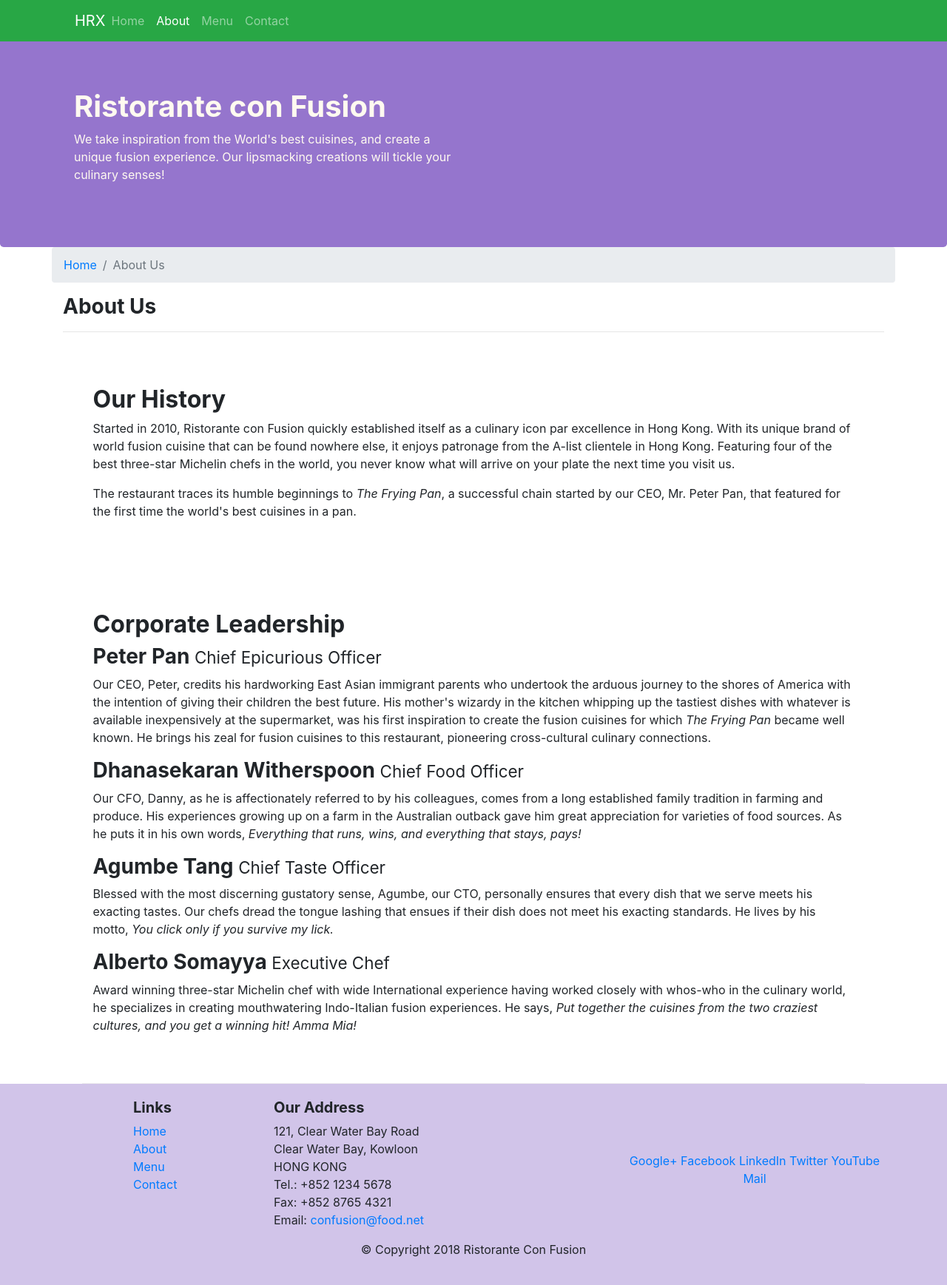
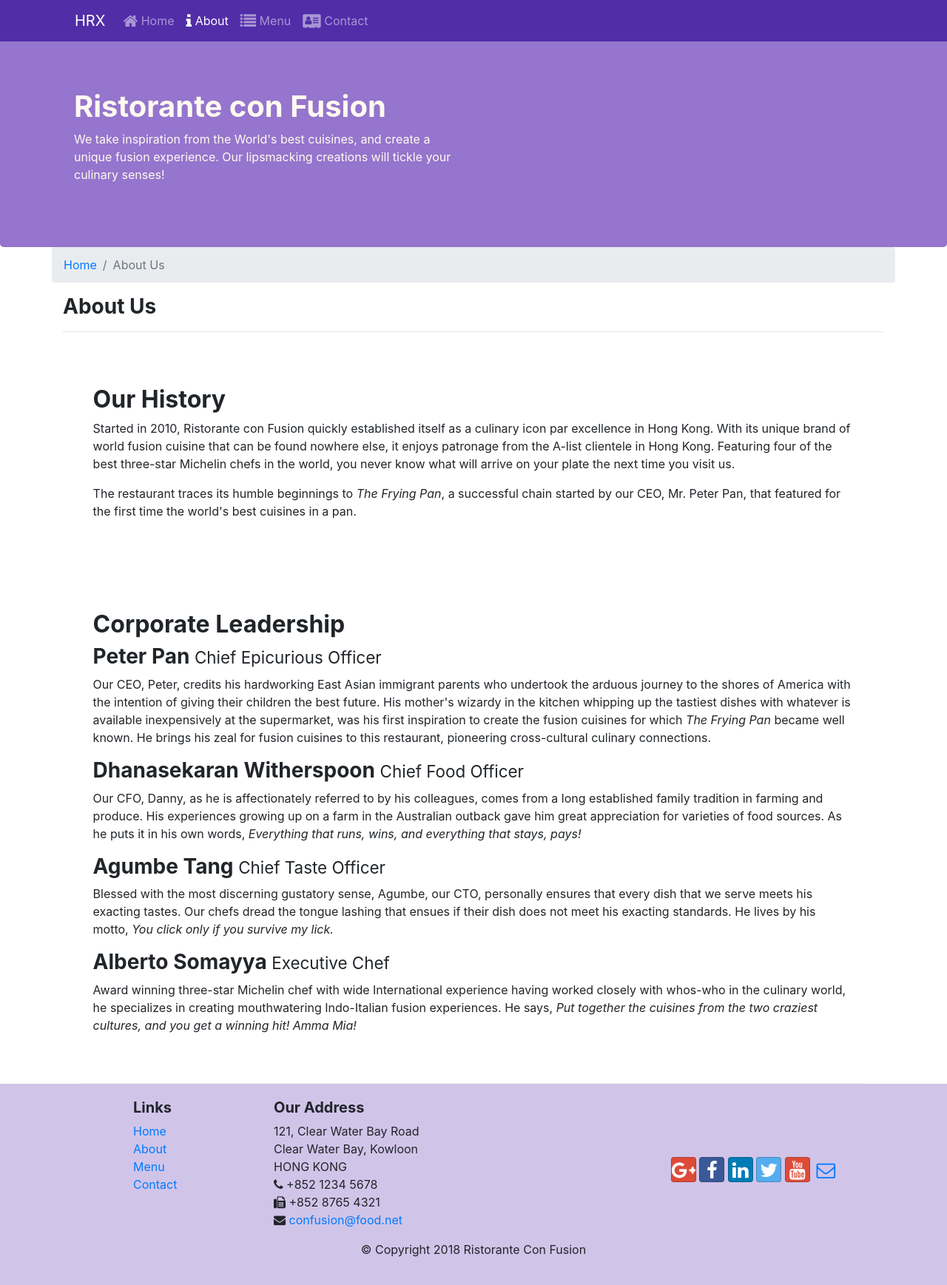
Before and after one commit to xor09/confusion, a website: page aboutus.html in a window 1280 px wide. Shown: the whole page at 74% size. Drawn offline with nearby package versions, Linux system fonts and the light colour scheme.

Commit message:
icon shorts

```diff
--- a/aboutus.html
+++ b/aboutus.html
@@ -9,24 +9,31 @@
 
     <!-- Bootstrap CSS -->
     <link rel="stylesheet" href="node_modules/bootstrap/dist/css/bootstrap.min.css">
+    <link rel="stylesheet" href="node_modules/font-awesome/css/font-awesome.min.css">
+    <link rel="stylesheet" href="node_modules/bootstrap-social/bootstrap-social.css">
     <link rel="stylesheet" href="./css/styles.css">
     <title>Ristorante Con Fusion: About Us</title>
 
 </head>
 
 <body>
-    <nav class='navbar navbar-dark navbar-expand-sm bg-success fixed-top'>
+    <nav class='navbar navbar-dark navbar-expand-sm fixed-top'>
         <div class='container'>
             <button class='navbar-toggler' type='button' data-toggle='collapse' data-target='#Navbar'>
                 <span class='navbar-toggler-icon'></span>
             </button>
             <a class='navbar-brand mr-auto ml-3' href='./index.html'>HRX</a>
             <div class='collapse navbar-collapse' id='Navbar'>
-                <ul class='navbar-nav mr-auto'>
-                    <li class='nav-item'><a class='nav-link' href='./index.html'>Home</a></li>
-                    <li class='nav-item active'><a class='nav-link' href='#'>About</a></li>
-                    <li class='nav-item'><a class='nav-link' href='#'>Menu</a></li>
-                    <li class='nav-item'><a class='nav-link' href='#'>Contact</a></li>
+                <ul class='navbar-nav mr-auto ml-3'>
+                    <li class='nav-item'><a class='nav-link' href='./index.html'><span class='fa fa-home fa-lg'></span>
+                            Home</a>
+                    </li>
+                    <li class='nav-item active'><a class='nav-link' href='#'><span class='fa fa-info fa-lg'></span>
+                            About</a></li>
+                    <li class='nav-item'><a class='nav-link' href='#'><span class='fa fa-list fa-lg'></span> Menu</a>
+                    </li>
+                    <li class='nav-item'><a class='nav-link' href='#'><span class='fa fa-address-card fa-lg'></span>
+                            Contact</a></li>
                 </ul>
             </div>
         </div>
@@ -129,19 +136,24 @@
                         121, Clear Water Bay Road<br>
                         Clear Water Bay, Kowloon<br>
                         HONG KONG<br>
-                        Tel.: +852 1234 5678<br>
-                        Fax: +852 8765 4321<br>
-                        Email: <a href="mailto:confusion@food.net">confusion@food.net</a>
+                        <i class='fa fa-phone'></i> +852 1234 5678<br>
+                        <i class='fa fa-fax'></i> +852 8765 4321<br>
+                        <i class='fa fa-envelope'></i> <a href="mailto:confusion@food.net"> confusion@food.net</a>
                     </address>
                 </div>
                 <div class="col-12 col-sm-4 align-self-center">
                     <div class="text-center">
-                        <a href="http://google.com/+">Google+</a>
-                        <a href="http://www.facebook.com/profile.php?id=">Facebook</a>
-                        <a href="http://www.linkedin.com/in/">LinkedIn</a>
-                        <a href="http://twitter.com/">Twitter</a>
-                        <a href="http://youtube.com/">YouTube</a>
-                        <a href="mailto:">Mail</a>
+                        <a class='btn btn-social-icon btn-google' href="http://google.com/+"><i
+                                class='fa fa-google-plus'></i></a>
+                        <a class='btn btn-social-icon btn-facebook' href="http://www.facebook.com/profile.php?id="><i
+                                class='fa fa-facebook'></i></a>
+                        <a class='btn btn-social-icon btn-linkedin' href="http://www.linkedin.com/in/"><i
+                                class='fa fa-linkedin'></i></a>
+                        <a class='btn btn-social-icon btn-twitter' href="http://twitter.com/"><i
+                                class='fa fa-twitter'></i></a>
+                        <a class='btn btn-social-icon btn-google' href="http://youtube.com/"><i
+                                class='fa fa-youtube'></i></a>
+                        <a class='btn btn-social-icon' href="mailto:"><i class='fa fa-envelope-o'></i></a>
                     </div>
                 </div>
             </div>
--- a/package.json
+++ b/package.json
@@ -15,6 +15,8 @@
   },
   "dependencies": {
     "bootstrap": "^4.0.0",
+    "bootstrap-social": "^5.1.1",
+    "font-awesome": "^4.7.0",
     "jquery": "^3.3.1",
     "popper.js": "^1.12.9"
   }
```
Also changed, not shown: index.html (+26 -14 lines), 1 other file.
